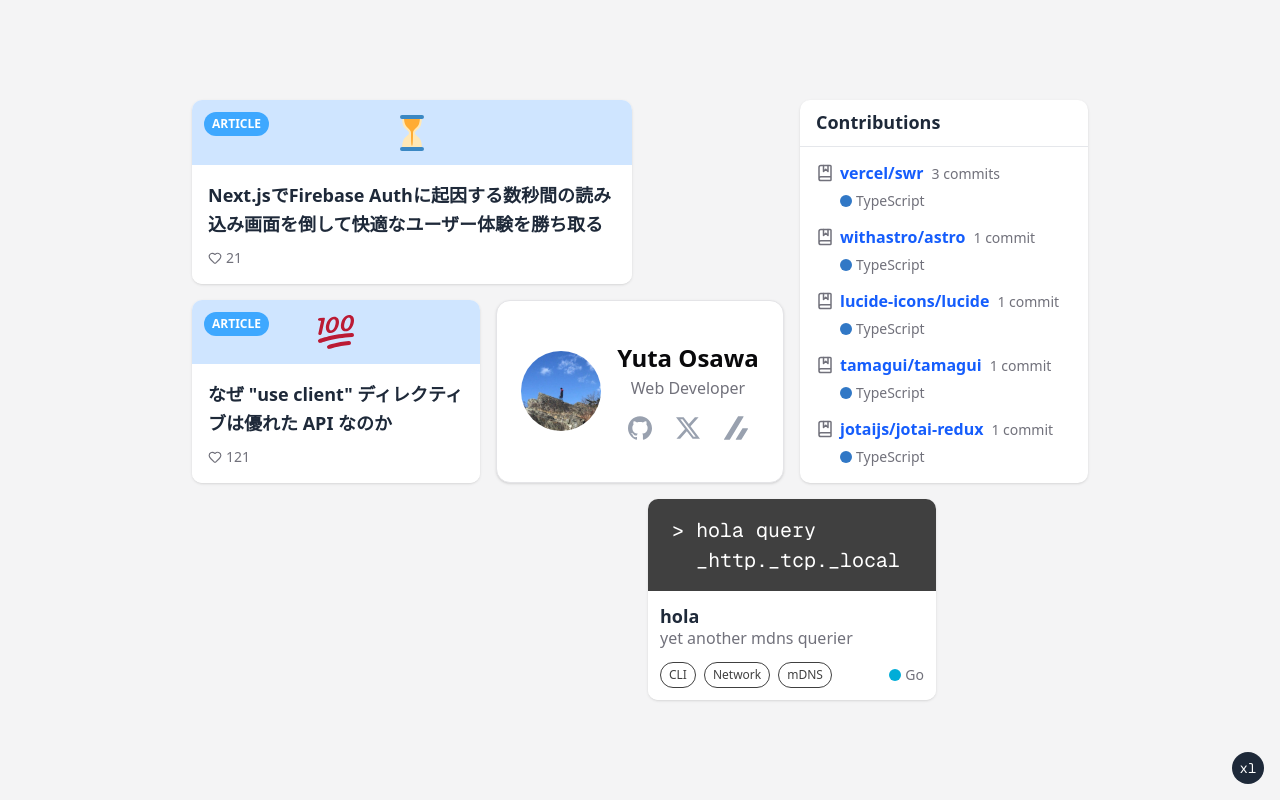
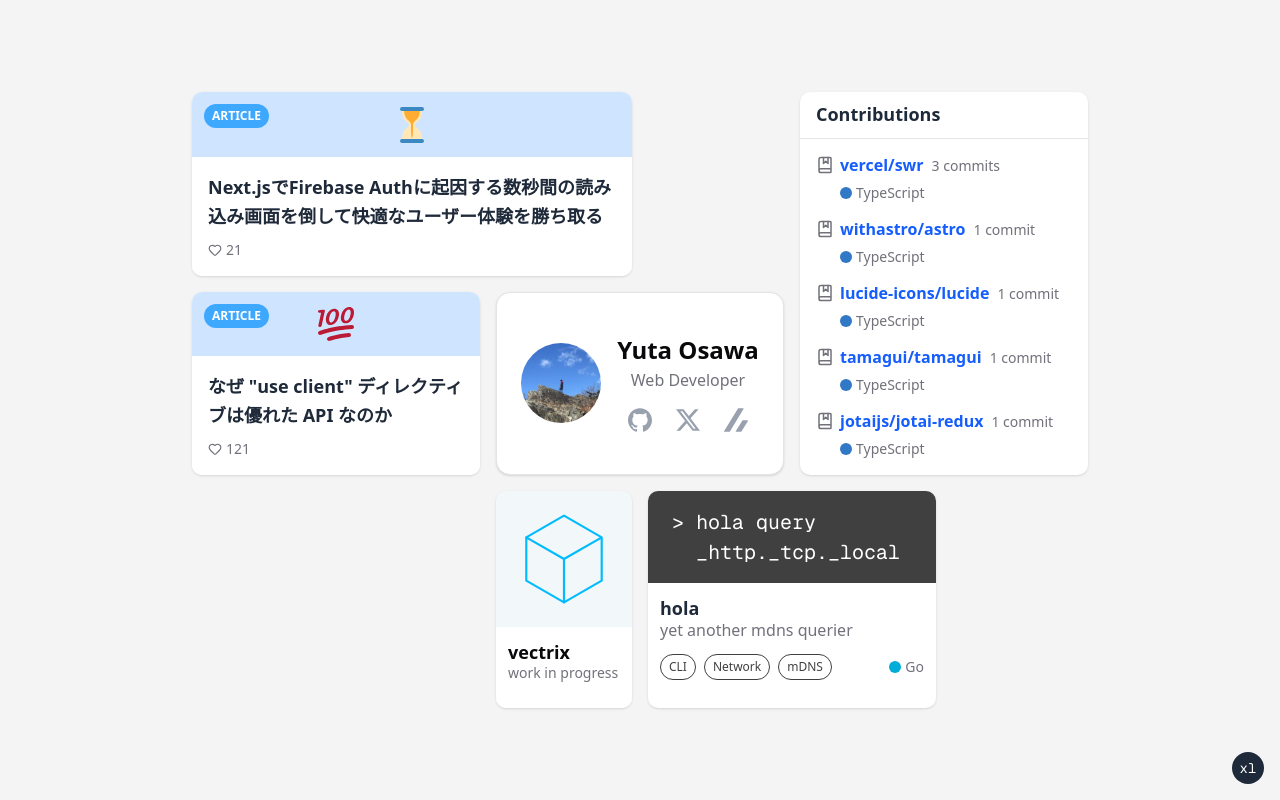
Before and after one commit to oosawy/oosawy.dev, a Next.js app: page / in a window 1280 px wide. Built offline with nearby package versions, Linux system fonts and the light colour scheme.

Commit message:
add wip vectrix card

```diff
--- a/src/app/page.tsx
+++ b/src/app/page.tsx
@@ -3,6 +3,7 @@ import ContributionsCard from '~/components/contributions-card'
 import { HourglassNotDoneIcon, HundredPointsIcon } from '~/components/icons'
 import { ProfileCard } from '~/components/profile-card'
 import { HolaCard } from '~/components/work-cards/hola-card'
+import { VectrixCard } from '~/components/work-cards/vectrix'
 
 export default function Home() {
   return (
@@ -30,8 +31,12 @@ export default function Home() {
           />
         </div>
 
-        <div className="col-span-1 row-span-1 md:row-start-3 md:col-start-4 md:col-span-2 lg:col-span-2 lg:row-start-3 lg:col-start-4">
+        <div className="col-span-1 row-span-1 md:row-start-3 md:col-start-4 lg:col-span-2 lg:row-start-3 lg:col-start-4">
           <HolaCard />
+        </div>
+
+        <div className="hidden lg:block col-span-1 row-span-1 lg:col-span-1 lg:row-start-3 lg:col-start-3">
+          <VectrixCard />
         </div>
 
         <div className="col-span-2 row-span-2 sm:col-span-1 md:col-span-2 md:col-start-3 lg:row-start-1 lg:col-start-5">
--- a/src/components/icons.tsx
+++ b/src/components/icons.tsx
@@ -88,3 +88,19 @@ export const GitHubIcon = (props: { className: string }) => (
     />
   </svg>
 )
+
+export const CubeIcon = (props: { className: string }) => (
+  <svg  xmlns="http://www.w3.org/2000/svg" role="img" viewBox="0 0 24 24"
+      fill="none"
+  stroke="currentColor"
+  strokeLinecap="round"
+  strokeLinejoin="round"
+    width="1em"
+    height="1em"
+    {...props}
+  >
+      <path d="M12 12 3.3 7v10l8.7 5" />
+  <path d="M20.7 7v10L12 22V12zL12 2 3.3 7" />
+</svg>
+
+)
--- /dev/null
+++ b/src/components/work-cards/vectrix.tsx
@@ -0,0 +1,36 @@
+import { CubeIcon } from '../icons'
+
+export function VectrixCard() {
+  return (
+    <div className="flex flex-col relative w-full h-full bg-sky-50/50 rounded-lg shadow-sm overflow-hidden hover:shadow-lg transition-shadow">
+      {/* Header Section */}
+      <div className="grow aspect-square p-4 flex justify-center min-h-16 @container-[size]">
+        <div className="text-[100cqh] text-sky-400">
+          <CubeIcon className='stroke-[0.5]' />
+        </div>
+      </div>
+
+      {/* Content Section */}
+      <div className="grow flex flex-col gap-2 sm:gap-3 md:gap-4 p-3 bg-white">
+        <div className="flex flex-col">
+            <a
+              // href={'https://github.com/oosawy/vectrix'}
+              target="_blank"
+              className="font-semibold text-card-title !after:absolute !after:inset-0"
+            >
+              vectrix
+            </a>
+
+          <span className="text-xs sm:text-sm text-muted-foreground leading-none">
+            work in progress
+          </span>
+        </div>
+
+        {/* Footer */}
+        <div className="flex items-center gap-1 md:gap-2 flex-wrap">
+          <div className="grow"></div>
+        </div>
+      </div>
+    </div>
+  )
+}
```
